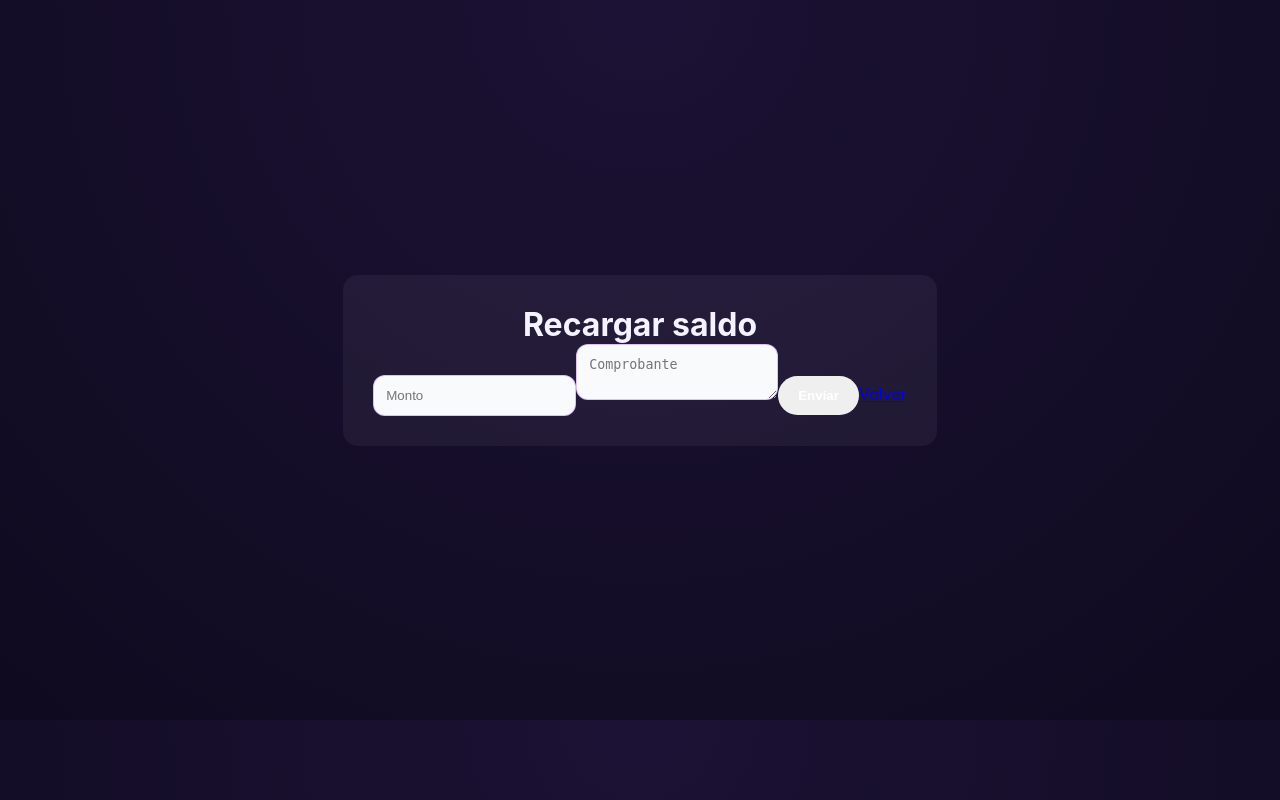
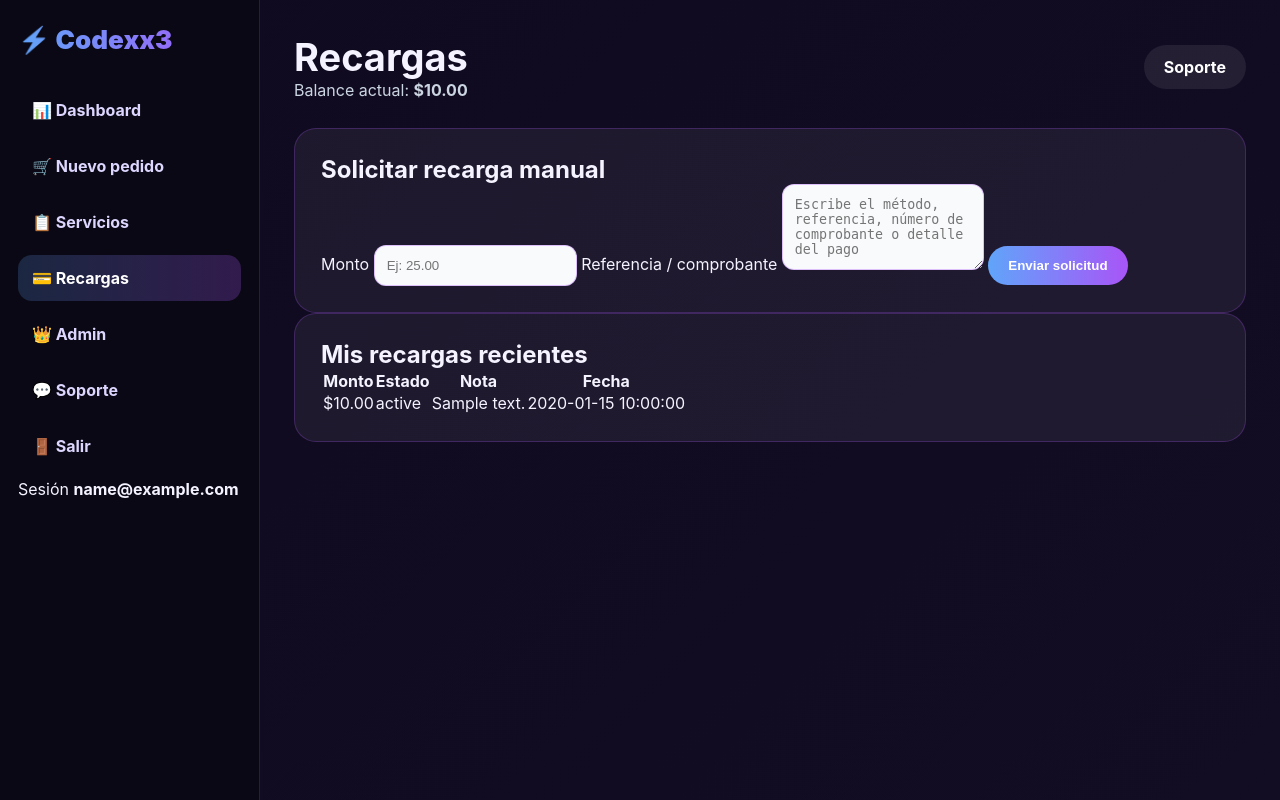
Before and after one commit to ballonaxx3/codexx3-smm-panelv3, a PHP site: page /deposits.php in a window 1280 px wide. Run offline with PHP 8.4, Linux system fonts and the light colour scheme; the visitor is signed in with stand-in values (Sample User, id 1); tables that the repository leaves empty hold one stand-in row (values such as "Sample post").

Commit message:
Upgrade deposits page with panel layout and validation

```diff
--- a/public/deposits.php
+++ b/public/deposits.php
@@ -1,14 +1,89 @@
 <?php
 require_once __DIR__.'/../app/config/session.php';
 require_once __DIR__.'/../app/config/database.php';
+require_once __DIR__.'/../app/lib/helpers.php';
 requireLogin();
+
 $db = new Database();
-$msg='';
-if ($_SERVER['REQUEST_METHOD']==='POST') {
-  $amount=(float)$_POST['amount'];
-  $note=trim($_POST['note']);
-  $db->query('INSERT INTO deposits (user_id,amount,note) VALUES (?,?,?)',[ $_SESSION['user_id'],$amount,$note ]);
-  $msg='Solicitud enviada';
+$user = current_user($db);
+$msg = '';
+$error = '';
+
+if ($_SERVER['REQUEST_METHOD'] === 'POST') {
+    $amount = round((float)($_POST['amount'] ?? 0), 2);
+    $note = trim($_POST['note'] ?? '');
+    $userId = (int)($user['id'] ?? $_SESSION['user_id']);
+
+    if ($amount < 1) {
+        $error = 'El monto mínimo de recarga es $1.00.';
+    } elseif ($amount > 10000) {
+        $error = 'El monto es demasiado alto. Contacta soporte.';
+    } elseif ($note === '') {
+        $error = 'Agrega una nota o referencia del pago.';
+    } else {
+        try {
+            $stmt = $db->query('INSERT INTO deposits (user_id,amount,note,status) VALUES (?,?,?,?)', [$userId, $amount, $note, 'pending']);
+            if ($stmt) {
+                $msg = 'Solicitud enviada. Un admin revisará tu recarga.';
+            } else {
+                $error = 'No se pudo guardar la solicitud.';
+            }
+        } catch (Throwable $e) {
+            log_action('Deposit error: '.$e->getMessage());
+            $error = 'No se pudo crear la recarga. Revisa la tabla deposits.';
+        }
+    }
 }
+
+$deposits = db_all($db, 'SELECT amount,note,status,created_at FROM deposits WHERE user_id=? ORDER BY id DESC LIMIT 12', [(int)($user['id'] ?? 0)]);
+
+panel_header('Recargas','deposits',$user);
 ?>
-<!doctype html><html lang="es"><head><meta charset="utf-8"><meta name="viewport" content="width=device-width,initial-scale=1"><title>Recargas</title><link rel="stylesheet" href="/assets/css/style.css"></head><body><main class="hero"><form class="card" method="post"><h1>Recargar saldo</h1><?php if($msg):?><p><?=htmlspecialchars($msg)?></p><?php endif;?><input name="amount" type="number" step="0.01" placeholder="Monto" required><textarea name="note" placeholder="Comprobante"></textarea><button class="btn" type="submit">Enviar</button><a href="/dashboard.php">Volver</a></form></main></body></html>
+
+<div class="topbar">
+    <div>
+        <h1>Recargas</h1>
+        <p class="muted">Balance actual: <strong><?= money($user['balance'] ?? 0) ?></strong></p>
+    </div>
+    <a class="btn secondary" href="https://wa.me/50361605896" target="_blank" rel="noopener">Soporte</a>
+</div>
+
+<section class="main-card form-card">
+    <h2>Solicitar recarga manual</h2>
+    <?php if($msg): ?><div class="alert success"><?= e($msg) ?></div><?php endif; ?>
+    <?php if($error): ?><div class="alert error"><?= e($error) ?></div><?php endif; ?>
+
+    <form method="post" class="stack-form">
+        <label>Monto</label>
+        <input name="amount" type="number" step="0.01" min="1" placeholder="Ej: 25.00" required>
+
+        <label>Referencia / comprobante</label>
+        <textarea name="note" rows="4" placeholder="Escribe el método, referencia, número de comprobante o detalle del pago" required></textarea>
+
+        <button class="btn primary" type="submit">Enviar solicitud</button>
+    </form>
+</section>
+
+<section class="main-card table-card">
+    <h2>Mis recargas recientes</h2>
+    <div class="table-wrap">
+        <table>
+            <thead><tr><th>Monto</th><th>Estado</th><th>Nota</th><th>Fecha</th></tr></thead>
+            <tbody>
+            <?php if(!$deposits): ?>
+                <tr><td colspan="4" class="muted">Aún no tienes recargas.</td></tr>
+            <?php endif; ?>
+            <?php foreach($deposits as $d): ?>
+                <tr>
+                    <td><?= money($d['amount'] ?? 0) ?></td>
+                    <td><span class="badge <?= e($d['status'] ?? 'pending') ?>"><?= e($d['status'] ?? 'pending') ?></span></td>
+                    <td><?= e($d['note'] ?? '') ?></td>
+                    <td><?= e($d['created_at'] ?? '') ?></td>
+                </tr>
+            <?php endforeach; ?>
+            </tbody>
+        </table>
+    </div>
+</section>
+
+<?php panel_footer(); ?>
```
